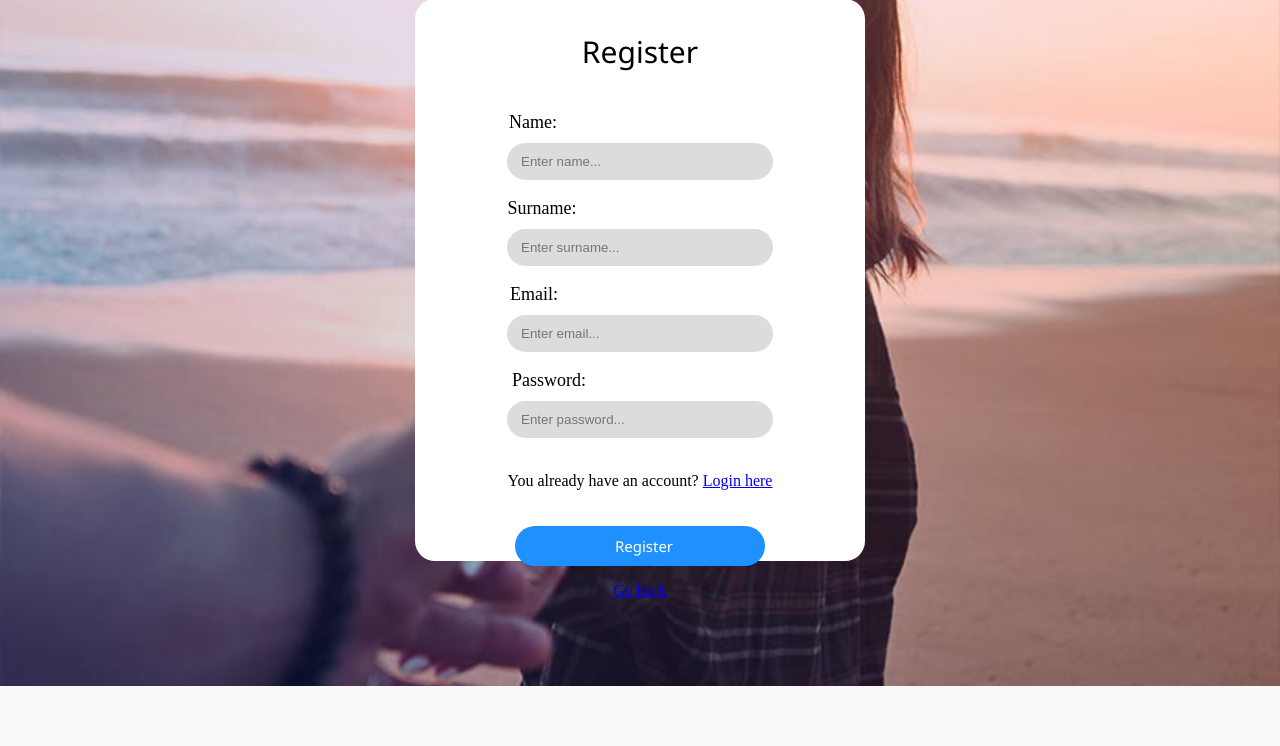
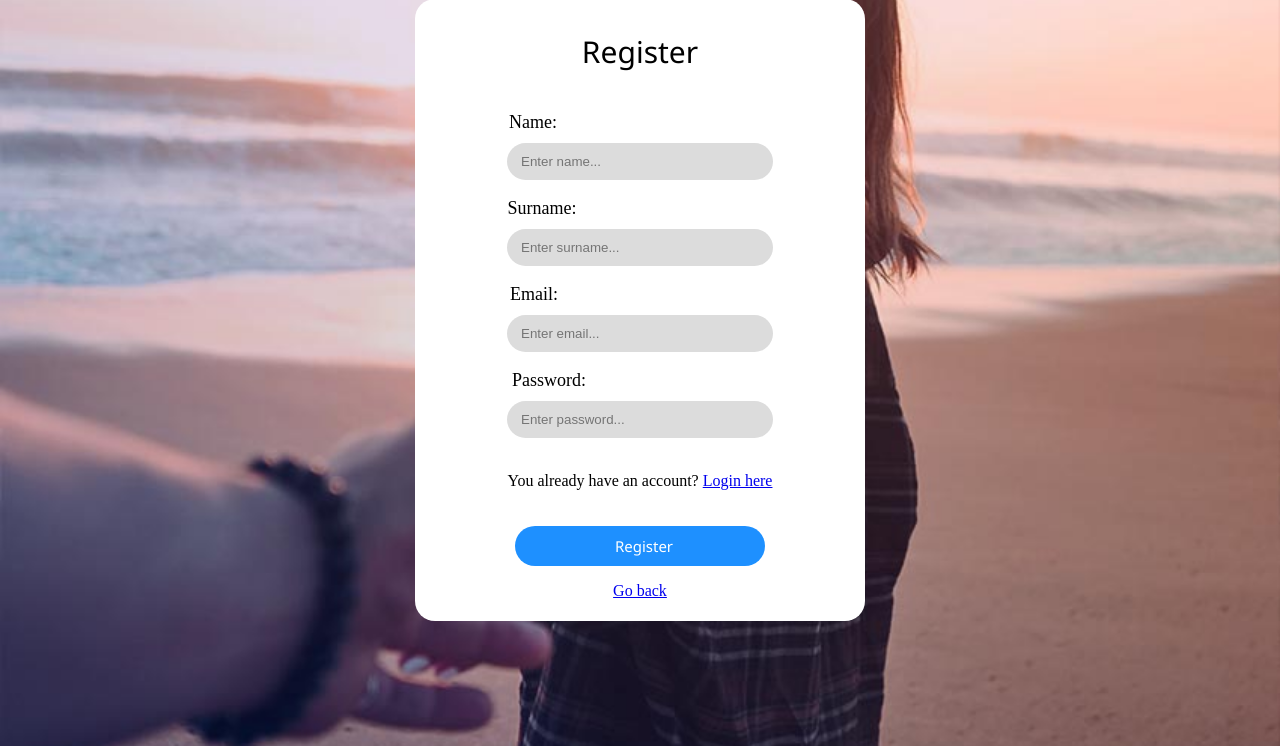
Before and after one commit to Jonnua/projekti, a PHP site: page /register.html in a window 1280 px wide. Shown: the part 126-872 px from the top of the page. Before the commit the page ends 812 px from the top, so only its background shows below. Run offline with PHP 8.4, Linux system fonts and the light colour scheme.

Commit message:
Update register.css

```diff
--- a/css/register.css
+++ b/css/register.css
@@ -9,7 +9,7 @@ body {
 }
 .formStyle{
     width: 450px;
-    height: 520px;
+    height: 580px;
     margin: 125px auto;
     background-color: white;
     text-align: center;
```
